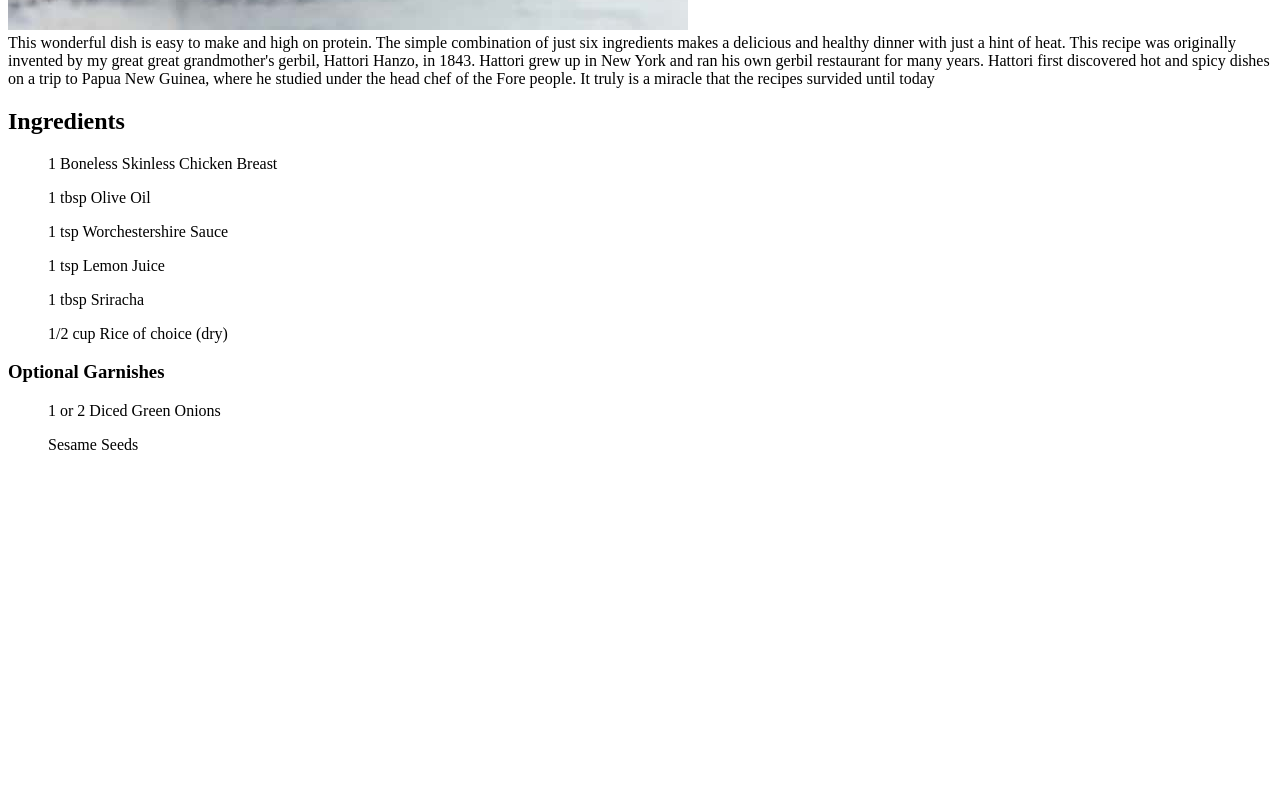
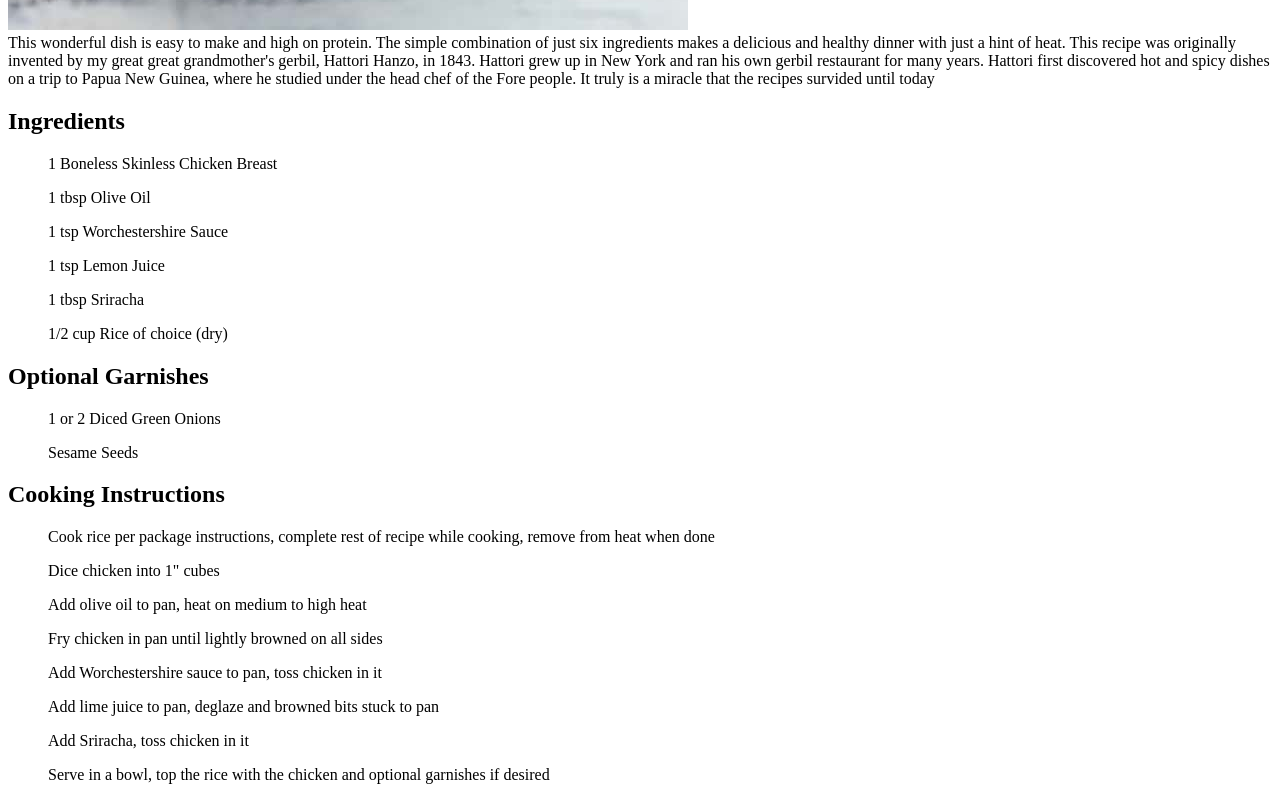
Before and after one commit to Duffy509/odin-recipes, a plain HTML site: page recipes/fancy-chicken.html in a window 1280 px wide. Shown: the part 1070-1870 px from the top of the page. Before the commit the page ends 1540 px from the top, so only its background shows below. Drawn offline with Linux system fonts and the light colour scheme.

Commit message:
Added instructions to fancy-chicken.html

```diff
--- a/recipes/fancy-chicken.html
+++ b/recipes/fancy-chicken.html
@@ -28,8 +28,17 @@
             <ul>1 tsp Lemon Juice</ul>
             <ul>1 tbsp Sriracha</ul>
             <ul>1/2 cup Rice of choice (dry)</ul>
-        <h3>Optional Garnishes</h3>
+        <h2>Optional Garnishes</h2>
             <ul>1 or 2 Diced Green Onions</ul>
             <ul>Sesame Seeds</ul>
+        <h2>Cooking Instructions</h2>
+            <ol>Cook rice per package instructions, complete rest of recipe while cooking, remove from heat when done</ol>
+            <ol>Dice chicken into 1" cubes</ol>
+            <ol>Add olive oil to pan, heat on medium to high heat</ol>
+            <ol>Fry chicken in pan until lightly browned on all sides</ol>
+            <ol>Add Worchestershire sauce to pan, toss chicken in it</ol>
+            <ol>Add lime juice to pan, deglaze and browned bits stuck to pan</ol>
+            <ol>Add Sriracha, toss chicken in it</ol>
+            <ol>Serve in a bowl, top the rice with the chicken and optional garnishes if desired</ol>
     </body>
 </html>
```
